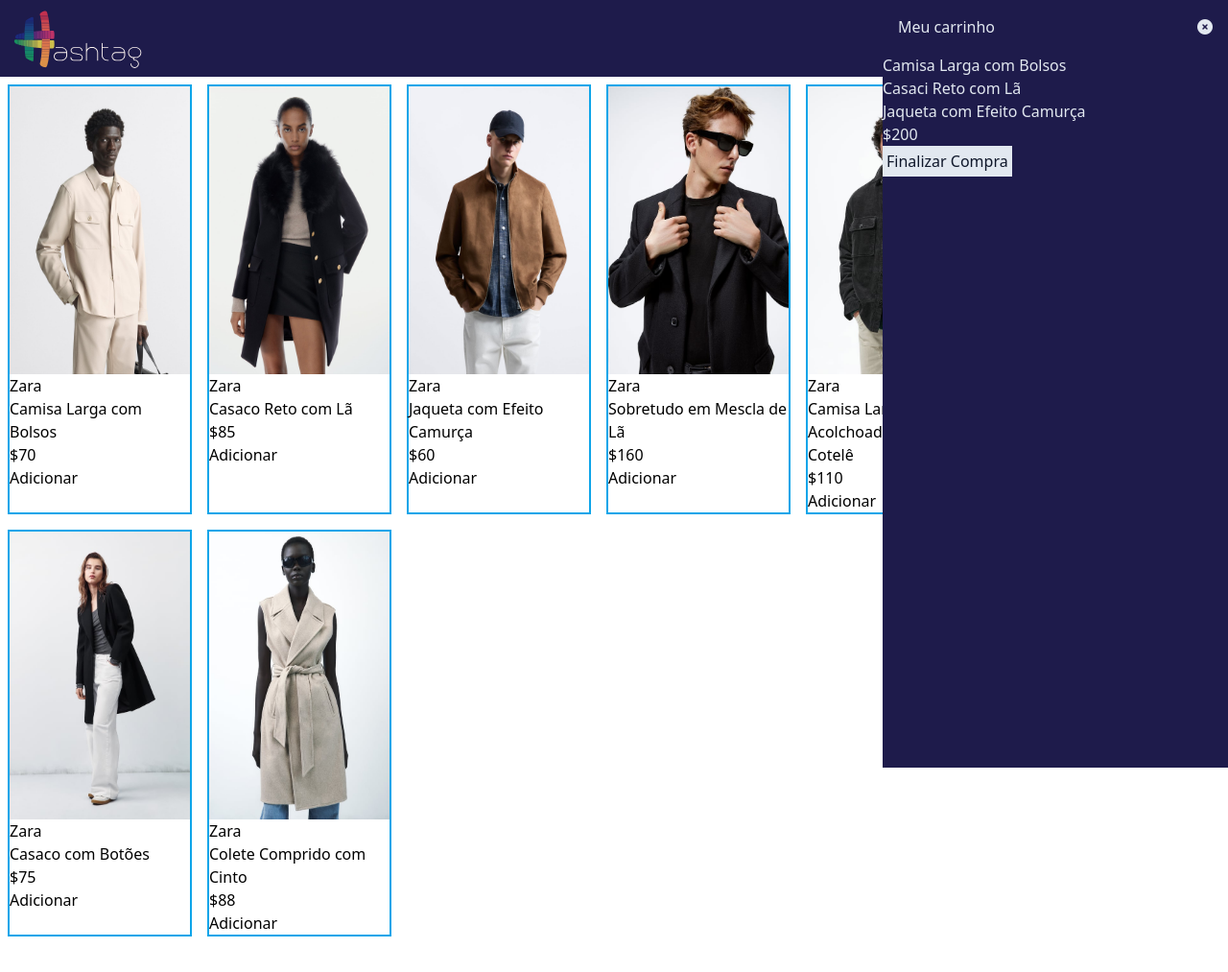
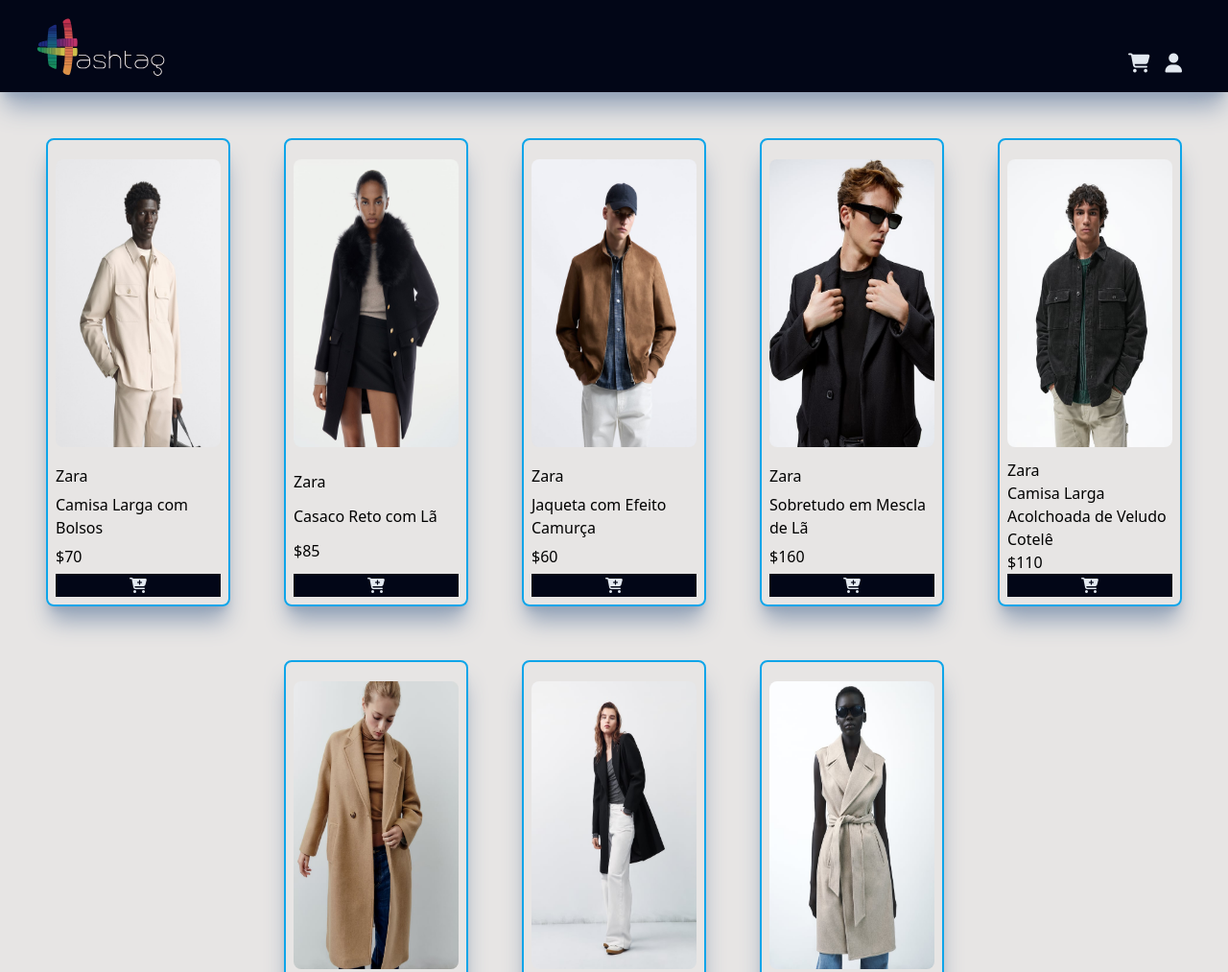
Before and after one commit to joaocastro0429/ecommercer-magazine, a website built with Vite: page index.html in a window 1280 px wide. Shown: the top 1013 px of the page at 96% size. Before the commit the page ends 984 px from the top, so only its background shows below. Built offline with nearby package versions, Linux system fonts and the light colour scheme.

Commit message:
atualizando o projeto

```diff
--- a/index.html
+++ b/index.html
@@ -3,7 +3,7 @@
   <head>
     <meta charset="UTF-8" />
     <meta name="viewport" content="width=device-width, initial-scale=1.0" />
-    <title>Document</title>
+    <title>Ecommercer</title>
     <link rel="stylesheet" href="./style.css" />
     <link
       rel="stylesheet"
@@ -13,10 +13,10 @@
       referrerpolicy="no-referrer"
     />
   </head>
-  <body>
+  <body class="bg-stone-200 flex flex-col">
     <section
       id="carrinho"
-      class="fixed top-0 right-[0px] bg-indigo-950 h-screen w-[360px] text-slate-200"
+      class="fixed top-0 right-[-360px] bg-slate-950 h-screen w-[360px] text-slate-200 z-50 duration-200 border-l border-slate-200 p-5 flex flex-col justify-between"
     >
       <div id="cabecalho-carrinho" class="flex justify-between m-4">
         <p>Meu carrinho</p>
@@ -24,29 +24,31 @@
           <i class="fa-solid fa-circle-xmark"></i>
         </button>
       </div>
-      <section id="produtos-carrinho">
-        <p>Camisa Larga com Bolsos</p>
-        <p>Casaci Reto com Lã</p>
-        <p>Jaqueta com Efeito Camurça</p>
-      </section>
+      <section id="produtos-carrinho"></section>
       <p id="preco-total">$200</p>
       <button class="bg-slate-200 text-slate-900 p-1">Finalizar Compra</button>
     </section>
-    <header class="flex bg-indigo-950 p-2 justify-between">
+    <header
+      class="flex text-xl bg-slate-950 shadow-xl shadow-slate-400 px-8 py-4 justify-between sticky top-0 z-10"
+    >
       <img
         class="h-16"
         src="./assets/logo/hashtag.svg"
         alt="Logo do Magazine Hashtag."
       />
+
       <div class="text-slate-200 flex gap-2 items-end mx-2">
-        <button id="abrir-carrinho">
+        <button id="abrir-carrinho" class="mx-2">
           <i class="fa-solid fa-cart-shopping"></i>
         </button>
-        <button><i class="fa-solid fa-user"></i></button>
+        <button class="mr-2"><i class="fa-solid fa-user"></i></button>
       </div>
     </header>
     <main>
-      <section id="container-produto" class="flex flex-wrap"></section>
+      <section
+        id="container-produto"
+        class="flex flex-wrap p-10 justify-center gap-10"
+      ></section>
     </main>
     <script type="module" src="./main.js"></script>
   </body>
--- a/main.js
+++ b/main.js
@@ -1,86 +1,7 @@
-import { inicializarCarrinho } from "./src/produto-carrinho";
+import {renderizarCatalogo} from './src/cartaoProduto'
 
-const catalogo = [
-  {
-    id: 1,
-    marca: "Zara",
-    nome: "Camisa Larga com Bolsos",
-    preco: 70,
-    imagem: "product-1.jpg",
-    feminino: false,
-  },
-  {
-    id: 2,
-    marca: "Zara",
-    nome: "Casaco Reto com Lã",
-    preco: 85,
-    imagem: "product-2.jpg",
-    feminino: true,
-  },
-  {
-    id: 3,
-    marca: "Zara",
-    nome: "Jaqueta com Efeito Camurça",
-    preco: 60,
-    imagem: "product-3.jpg",
-    feminino: false,
-  },
-  {
-    id: 4,
-    marca: "Zara",
-    nome: "Sobretudo em Mescla de Lã",
-    preco: 160,
-    imagem: "product-4.jpg",
-    feminino: false,
-  },
-  {
-    id: 5,
-    marca: "Zara",
-    nome: "Camisa Larga Acolchoada de Veludo Cotelê",
-    preco: 110,
-    imagem: "product-5.jpg",
-    feminino: false,
-  },
-  {
-    id: 6,
-    marca: "Zara",
-    nome: "Casaco de Lã com Botões",
-    preco: 170,
-    imagem: "product-6.jpg",
-    feminino: true,
-  },
-  {
-    id: 7,
-    marca: "Zara",
-    nome: "Casaco com Botões",
-    preco: 75,
-    imagem: "product-7.jpg",
-    feminino: true,
-  },
-  {
-    id: 8,
-    marca: "Zara",
-    nome: "Colete Comprido com Cinto",
-    preco: 88,
-    imagem: "product-8.jpg",
-    feminino: true,
-  },
-];
+import { inicializarCarrinho } from "./src/menu-carrinho";
 
-for (const produtoCatalogo of catalogo) {
-  const cartaoProduto = `<div class='border-solid border-2 border-sky-500 w-48 m-2' id="card-produto-${produtoCatalogo.id}">
-<img
-  src="./assets/img/${produtoCatalogo.imagem}"
-  alt="Produto 1 do Magazine Hashtag."
-  style="height: 300px"
-/>
-<p class='marca'>${produtoCatalogo.marca}</p>
-<p>${produtoCatalogo.nome}</p>
-<p>$${produtoCatalogo.preco}</p>
-<button>Adicionar</button>
-</div>`;
 
-  document.getElementById("container-produto").innerHTML += cartaoProduto;
-}
-
-inicializarCarrinho();
+renderizarCatalogo()
+inicializarCarrinho()
--- /dev/null
+++ b/src/cartaoProduto.js
@@ -0,0 +1,29 @@
+import {catalogo} from './utilidades'
+import {adcionarAoCarrinho} from './menu-carrinho'
+
+export function renderizarCatalogo(){
+    for (const produtoCatalogo of catalogo) {
+        const cartaoProduto = `<div class='border-solid border-2 border-sky-500 w-48 m-2 flex flex-col p-2 shadow-xl
+        shadow-slate-400  rounded-lg justify-between group ' id="card-produto-${produtoCatalogo.id}">
+      <img
+        src="./assets/img/${produtoCatalogo.imagem}"
+        alt="Produto 1 do Magazine Hashtag."
+        style="height: 300px"
+        class="group-hover:scale-110 duration-300 my-3 rounded-lg"
+      />
+      <p class='marca'>${produtoCatalogo.marca}</p>
+      <p>${produtoCatalogo.nome}</p>
+      <p>$${produtoCatalogo.preco}</p>
+      <button id='adicionar-${produtoCatalogo.id}' class='bg-slate-950 hover:bg-slate-700 text-slate-200'
+      ><i class="fa-solid fa-cart-plus"></i></button>
+      </div>`;
+        document.getElementById("container-produto").innerHTML += cartaoProduto;
+      }
+
+      for (const produtoCatalogo of catalogo) {
+        document.getElementById(`adicionar-${produtoCatalogo.id}`)
+        .addEventListener('click',()=>adcionarAoCarrinho(produtoCatalogo.id))
+      }
+
+
+}
--- /dev/null
+++ b/src/menu-carrinho.js
@@ -0,0 +1,55 @@
+import {catalogo} from './utilidades'
+
+function abrirCarrinho(){
+ document.querySelector('#carrinho').classList.add('right-[0px]')
+ document.querySelector('#carrinho').classList.remove('right-[-360px]')
+
+
+}
+
+
+function fecharCarrinho(){
+    document.querySelector('#carrinho').classList.remove('right-[0px]')
+ document.querySelector('#carrinho').classList.add('right-[-360px]')
+}
+
+
+
+
+ export function inicializarCarrinho() {
+    const botaoFecharCarrinho = document.querySelector("#fechar-carrinho");
+    const botaoAbrirCarrinho = document.querySelector("#abrir-carrinho");
+
+    botaoFecharCarrinho.addEventListener("click", fecharCarrinho);
+    botaoAbrirCarrinho.addEventListener("click", abrirCarrinho);
+  }
+
+
+
+  export function adcionarAoCarrinho(idProduto){
+    const produto=catalogo.find((p)=>p.id===idProduto)
+    const containerProdutosCarrinho=document.getElementById("produtos-carrinho")
+
+
+    const cartaoProdutoCarrinho=`
+    <article class="flex bg-slate-100 rounded-lg p-1 relative">
+    <div id="cabecalho-carrinho" class="flex justify-between m-4">
+      <button id="fechar-carrinho" class="absolute top-0 right-2">
+        <i class="fa-solid fa-circle-xmark "></i>
+      </button>
+    </div>
+    <img src="./assets/img/${produto.imagem}" alt=""
+     class="h-24"
+    >
+    <div class="py-2">
+      <p class="text-slate-900 text-sm">${produto.nome}</p>
+      <p class="text-slate-400 text-xs">${produto.nome}</p>
+      <p class="text-green-700 text-lg">$${produto.preco}</p>
+
+
+    </div>
+
+  </article>
+    `
+    containerProdutosCarrinho.innerHTML+=cartaoProdutoCarrinho
+  }
--- a/src/produto-carrinho.js
+++ /dev/null
@@ -1,23 +0,0 @@
-function abrirCarrinho(){
- document.querySelector('#carrinho').classList.add('right-[0px]')
- document.querySelector('#carrinho').classList.remove('right-[-360px]')
-
-
-}
-
-
-function fecharCarrinho(){
-    document.querySelector('#carrinho').classList.remove('right-[0px]')
- document.querySelector('#carrinho').classList.add('right-[-360px]')
-}
-
-
-
-
-export function inicializarCarrinho() {
-    const botaoFecharCarrinho = document.querySelector("#fechar-carrinho");
-    const botaoAbrirCarrinho = document.querySelector("#abrir-carrinho");
-
-    botaoFecharCarrinho.addEventListener("click", fecharCarrinho);
-    botaoAbrirCarrinho.addEventListener("click", abrirCarrinho);
-  }
--- /dev/null
+++ b/src/utilidades.js
@@ -0,0 +1,67 @@
+
+ export const catalogo=[
+    {
+      id: 1,
+      marca: "Zara",
+      nome: "Camisa Larga com Bolsos",
+      preco: 70,
+      imagem: "product-1.jpg",
+      feminino: false,
+    },
+    {
+      id: 2,
+      marca: "Zara",
+      nome: "Casaco Reto com Lã",
+      preco: 85,
+      imagem: "product-2.jpg",
+      feminino: true,
+    },
+    {
+      id: 3,
+      marca: "Zara",
+      nome: "Jaqueta com Efeito Camurça",
+      preco: 60,
+      imagem: "product-3.jpg",
+      feminino: false,
+    },
+    {
+      id: 4,
+      marca: "Zara",
+      nome: "Sobretudo em Mescla de Lã",
+      preco: 160,
+      imagem: "product-4.jpg",
+      feminino: false,
+    },
+    {
+      id: 5,
+      marca: "Zara",
+      nome: "Camisa Larga Acolchoada de Veludo Cotelê",
+      preco: 110,
+      imagem: "product-5.jpg",
+      feminino: false,
+    },
+    {
+      id: 6,
+      marca: "Zara",
+      nome: "Casaco de Lã com Botões",
+      preco: 170,
+      imagem: "product-6.jpg",
+      feminino: true,
+    },
+    {
+      id: 7,
+      marca: "Zara",
+      nome: "Casaco com Botões",
+      preco: 75,
+      imagem: "product-7.jpg",
+      feminino: true,
+    },
+    {
+      id: 8,
+      marca: "Zara",
+      nome: "Colete Comprido com Cinto",
+      preco: 88,
+      imagem: "product-8.jpg",
+      feminino: true,
+    },
+  ];
```
